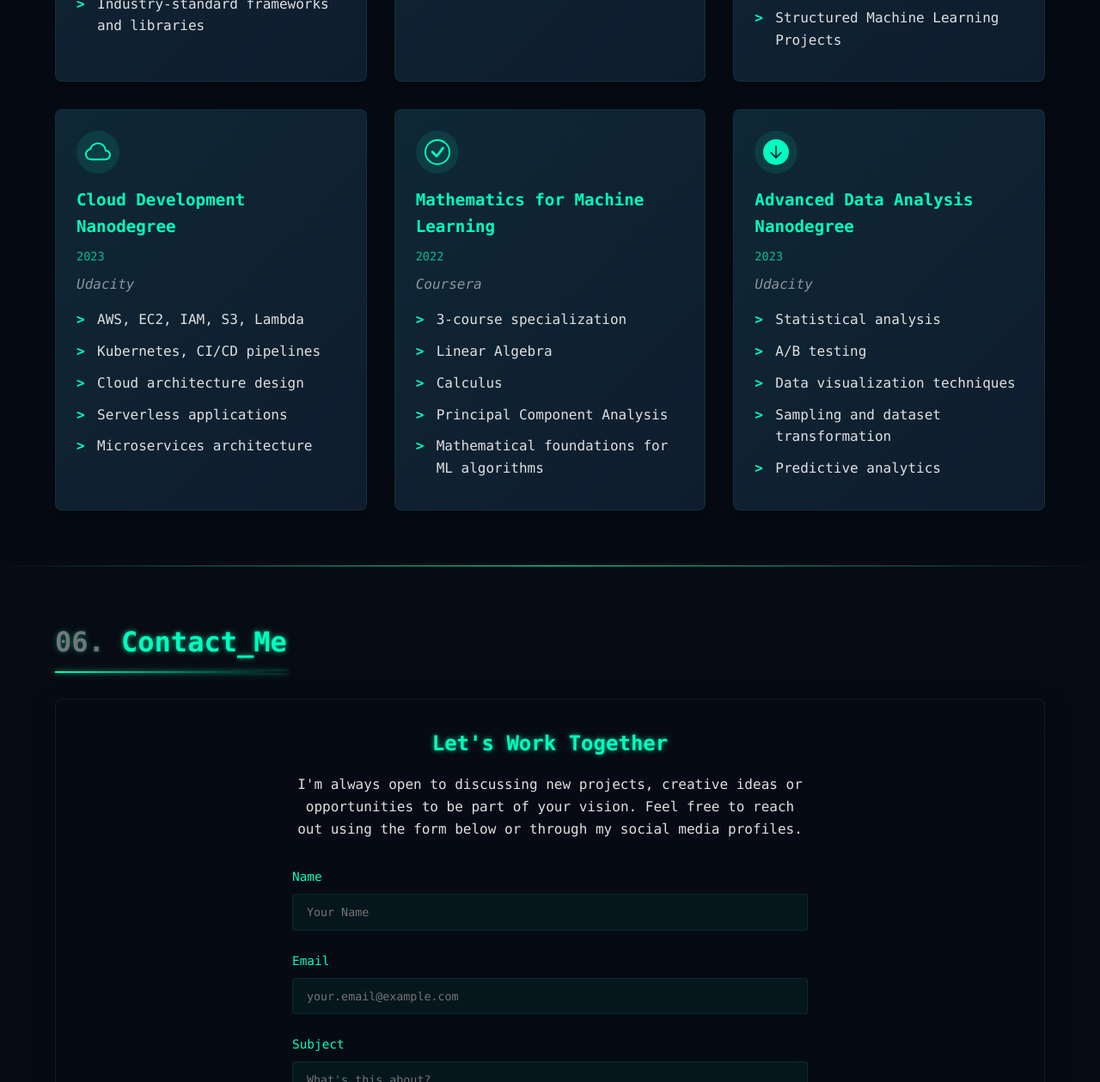
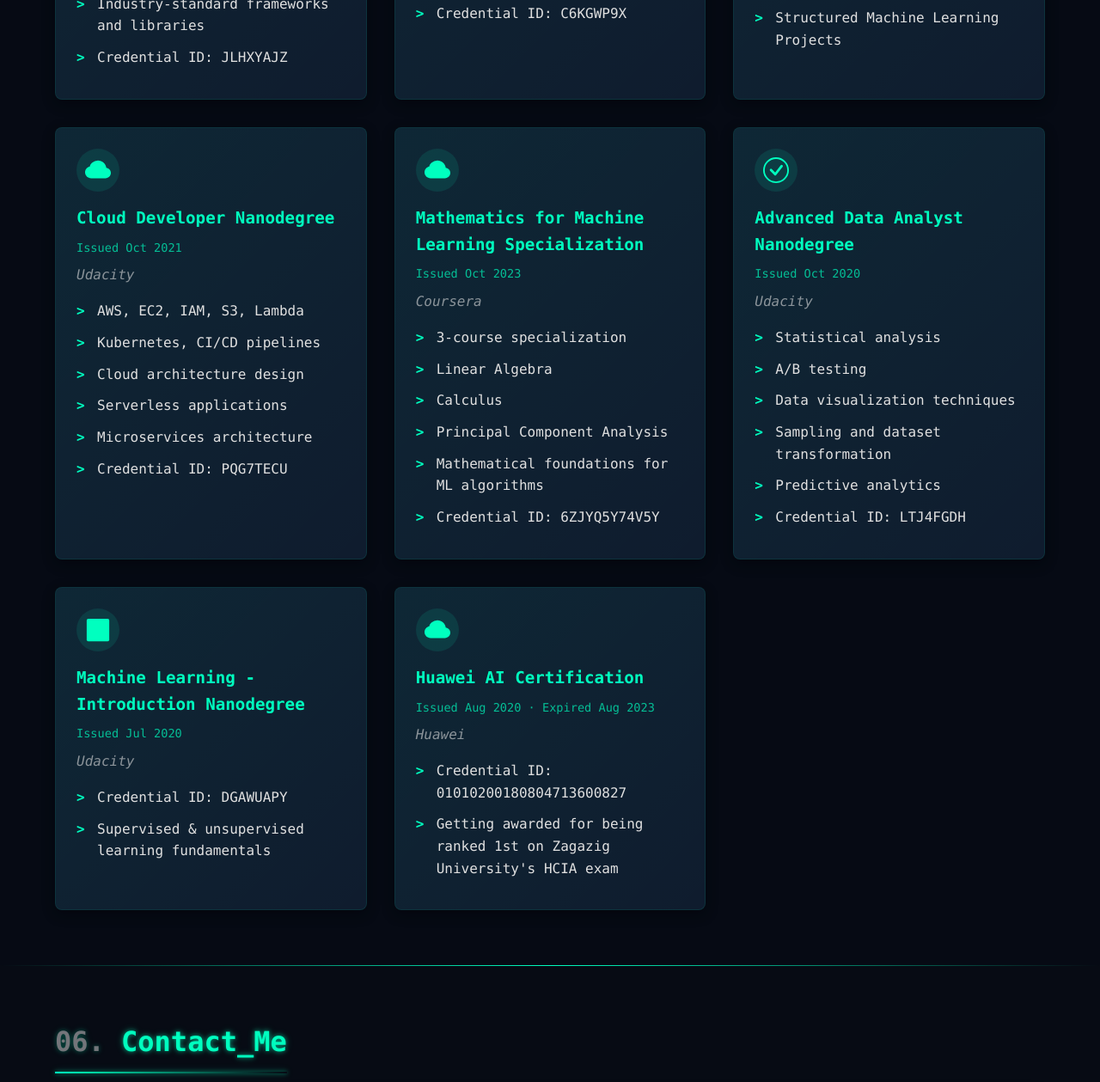
Before and after one commit to mysterious588/mysterious588.github.io, a plain HTML site: page index.html in a window 1280 px wide. Shown: the part 6901-8160 px from the top of the page at 86% size. Drawn offline with Linux system fonts and the light colour scheme.

Commit message:
Update index.html

```diff
--- a/index.html
+++ b/index.html
@@ -2122,17 +2122,17 @@
                         <div class="education-school">Zagazig University</div>
                     </div>
                     <div class="education-item">
-                        <div class="education-year">2022</div>
+                        <div class="education-year">2929</div>
                         <div class="education-degree">Deep Learning Nanodegree</div>
                         <div class="education-school">Udacity (Bertelsmann Scholarship Recipient)</div>
                     </div>
                     <div class="education-item">
-                        <div class="education-year">2022</div>
+                        <div class="education-year">2020</div>
                         <div class="education-degree">Computer Vision Nanodegree</div>
                         <div class="education-school">Udacity</div>
                     </div>
                     <div class="education-item">
-                        <div class="education-year">2023</div>
+                        <div class="education-year">2021</div>
                         <div class="education-degree">Cloud Development Nanodegree</div>
                         <div class="education-school">Udacity</div>
                     </div>
@@ -2684,51 +2684,63 @@
         <div class="container">
             <h2 class="section-title"><span>05.</span> Certifications</h2>
             <div class="certificates-grid">
+
+                <!-- 1) Deep Learning Nanodegree (Udacity) -->
+                <!-- Originally dated 2022, now updated to Issued Aug 2020 with Credential ID -->
                 <div class="certificate-card">
                     <div class="certificate-logo">
-                        <svg xmlns="http://www.w3.org/2000/svg" width="24" height="24" fill="currentColor" viewBox="0 0 16 16">
+                        <svg xmlns="http://www.w3.org/2000/svg" width="24" height="24" fill="currentColor"
+                             viewBox="0 0 16 16">
                             <path d="M8.211 2.047a.5.5 0 0 0-.422 0l-7.5 3.5a.5.5 0 0 0 .025.917l7.5 3a.5.5 0 0 0 .372 0L14 7.14V13a1 1 0 0 0-1 1v2h3v-2a1 1 0 0 0-1-1V6.739l.686-.275a.5.5 0 0 0 .025-.917l-7.5-3.5Z"/>
                             <path d="M4.176 9.032a.5.5 0 0 0-.656.327l-.5 1.7a.5.5 0 0 0 .294.605l4.5 1.8a.5.5 0 0 0 .372 0l4.5-1.8a.5.5 0 0 0 .294-.605l-.5-1.7a.5.5 0 0 0-.656-.327L8 10.466 4.176 9.032Z"/>
                         </svg>
                     </div>
                     <h3>Deep Learning Nanodegree</h3>
-                    <div class="certificate-date">2022</div>
+                    <div class="certificate-date">Issued Aug 2020</div>
                     <p>Udacity</p>
                     <ul>
                         <li>Won Bertelsmann scholarship (Top 300 of 15,000 students)</li>
                         <li>Neural Networks, CNN, RNN, GAN</li>
                         <li>Deep Learning models implementation</li>
                         <li>Industry-standard frameworks and libraries</li>
+                        <li>Credential ID: JLHXYAJZ</li>
                     </ul>
                 </div>
 
+                <!-- 2) Computer Vision Nanodegree (Udacity) -->
+                <!-- Originally dated 2022, now updated to Issued Jun 2020 with Credential ID -->
                 <div class="certificate-card">
                     <div class="certificate-logo">
-                        <svg xmlns="http://www.w3.org/2000/svg" width="24" height="24" fill="currentColor" viewBox="0 0 16 16">
+                        <svg xmlns="http://www.w3.org/2000/svg" width="24" height="24" fill="currentColor"
+                             viewBox="0 0 16 16">
                             <path d="M10.5 8a2.5 2.5 0 1 1-5 0 2.5 2.5 0 0 1 5 0"/>
                             <path d="M0 8s3-5.5 8-5.5S16 8 16 8s-3 5.5-8 5.5S0 8 0 8m8 3.5a3.5 3.5 0 1 0 0-7 3.5 3.5 0 0 0 0 7"/>
                         </svg>
                     </div>
                     <h3>Computer Vision Nanodegree</h3>
-                    <div class="certificate-date">2022</div>
+                    <div class="certificate-date">Issued Jun 2020</div>
                     <p>Udacity</p>
                     <ul>
                         <li>Image captioning with CNN+LSTM</li>
                         <li>Facial key-point detection</li>
                         <li>Advanced computer vision techniques</li>
                         <li>Real-world CV applications</li>
+                        <li>Credential ID: C6KGWP9X</li>
                     </ul>
                 </div>
 
+                <!-- 3) Deep Learning Specialization (Coursera) -->
+                <!-- Originally dated 2023, now updated to Issued 2020 (per your listing) -->
                 <div class="certificate-card">
                     <div class="certificate-logo">
-                        <svg xmlns="http://www.w3.org/2000/svg" width="24" height="24" fill="currentColor" viewBox="0 0 16 16">
+                        <svg xmlns="http://www.w3.org/2000/svg" width="24" height="24" fill="currentColor"
+                             viewBox="0 0 16 16">
                             <path d="M14 1a1 1 0 0 1 1 1v12a1 1 0 0 1-1 1H2a1 1 0 0 1-1-1V2a1 1 0 0 1 1-1h12zM2 0a2 2 0 0 0-2 2v12a2 2 0 0 0 2 2h12a2 2 0 0 0 2-2V2a2 2 0 0 0-2-2H2z"/>
                             <path d="M6.854 4.646a.5.5 0 0 1 0 .708L4.207 8l2.647 2.646a.5.5 0 0 1-.708.708l-3-3a.5.5 0 0 1 0-.708l3-3a.5.5 0 0 1 .708 0zm2.292 0a.5.5 0 0 0 0 .708L11.793 8l-2.647 2.646a.5.5 0 0 0 .708.708l3-3a.5.5 0 0 0 0-.708l-3-3a.5.5 0 0 0-.708 0z"/>
                         </svg>
                     </div>
                     <h3>Deep Learning Specialization</h3>
-                    <div class="certificate-date">2023</div>
+                    <div class="certificate-date">Issued 2020</div>
                     <p>Coursera (Andrew NG)</p>
                     <ul>
                         <li>5-course specialization</li>
@@ -2736,17 +2748,23 @@
                         <li>Convolutional Networks</li>
                         <li>Sequence Models</li>
                         <li>Structured Machine Learning Projects</li>
+                        <!-- No single "credential ID" was provided in your text, so it's omitted here -->
                     </ul>
                 </div>
 
+                <!-- 4) Cloud Developer Nanodegree (Udacity) -->
+                <!-- Originally "Cloud Development Nanodegree" dated 2023, updated to "Issued Oct 2021", ID PQG7TECU -->
                 <div class="certificate-card">
                     <div class="certificate-logo">
-                        <svg xmlns="http://www.w3.org/2000/svg" width="24" height="24" fill="currentColor" viewBox="0 0 16 16">
-                            <path d="M4.406 3.342A5.53 5.53 0 0 1 8 2c2.69 0 4.923 2 5.166 4.579C14.758 6.804 16 8.137 16 9.773 16 11.569 14.502 13 12.687 13H3.781C1.708 13 0 11.366 0 9.318c0-1.763 1.266-3.223 2.942-3.593.143-.863.698-1.723 1.464-2.383zm.653.757c-.757.653-1.153 1.44-1.153 2.056v.448l-.445.049C2.064 6.805 1 7.952 1 9.318 1 10.785 2.23 12 3.781 12h8.906C13.98 12 15 10.988 15 9.773c0-1.216-1.02-2.228-2.313-2.228h-.5v-.5C12.188 4.825 10.328 3 8 3a4.53 4.53 0 0 0-2.941 1.1z"/>
+                        <svg xmlns="http://www.w3.org/2000/svg" width="24" height="24" fill="currentColor"
+                             viewBox="0 0 16 16">
+                            <path d="M4.406 3.342A5.53 5.53 0 0 1 8 2c2.69 0 4.923 2 5.166 4.579C14.758 6.804 16 8.137 16 9.773
+                                    16 11.569 14.502 13 12.687 13H3.781C1.708 13 0 11.366 0 9.318c0-1.763
+                                    1.266-3.223 2.942-3.593.143-.863.698-1.723 1.464-2.383z"/>
                         </svg>
                     </div>
-                    <h3>Cloud Development Nanodegree</h3>
-                    <div class="certificate-date">2023</div>
+                    <h3>Cloud Developer Nanodegree</h3>
+                    <div class="certificate-date">Issued Oct 2021</div>
                     <p>Udacity</p>
                     <ul>
                         <li>AWS, EC2, IAM, S3, Lambda</li>
@@ -2754,18 +2772,23 @@
                         <li>Cloud architecture design</li>
                         <li>Serverless applications</li>
                         <li>Microservices architecture</li>
+                        <li>Credential ID: PQG7TECU</li>
                     </ul>
                 </div>
 
+                <!-- 5) Mathematics for Machine Learning (Coursera) -->
+                <!-- Renamed to "Mathematics for Machine Learning Specialization", updated to Issued Oct 2023, ID 6ZJYQ5Y74V5Y -->
                 <div class="certificate-card">
                     <div class="certificate-logo">
-                        <svg xmlns="http://www.w3.org/2000/svg" width="24" height="24" fill="currentColor" viewBox="0 0 16 16">
-                            <path d="M8 15A7 7 0 1 1 8 1a7 7 0 0 1 0 14zm0 1A8 8 0 1 0 8 0a8 8 0 0 0 0 16z"/>
-                            <path d="M10.97 4.97a.235.235 0 0 0-.02.022L7.477 9.417 5.384 7.323a.75.75 0 0 0-1.06 1.06L6.97 11.03a.75.75 0 0 0 1.079-.02l3.992-4.99a.75.75 0 0 0-1.071-1.05z"/>
+                        <svg xmlns="http://www.w3.org/2000/svg" width="24" height="24" fill="currentColor"
+                             viewBox="0 0 16 16">
+                            <path d="M4.406 3.342A5.53 5.53 0 0 1 8 2c2.69 0 4.923 2 5.166 4.579C14.758 6.804 16 8.137 16 9.773
+                                    16 11.569 14.502 13 12.687 13H3.781C1.708 13 0 11.366 0 9.318c0-1.763
+                                    1.266-3.223 2.942-3.593.143-.863.698-1.723 1.464-2.383z"/>
                         </svg>
                     </div>
-                    <h3>Mathematics for Machine Learning</h3>
-                    <div class="certificate-date">2022</div>
+                    <h3>Mathematics for Machine Learning Specialization</h3>
+                    <div class="certificate-date">Issued Oct 2023</div>
                     <p>Coursera</p>
                     <ul>
                         <li>3-course specialization</li>
@@ -2773,17 +2796,24 @@
                         <li>Calculus</li>
                         <li>Principal Component Analysis</li>
                         <li>Mathematical foundations for ML algorithms</li>
+                        <li>Credential ID: 6ZJYQ5Y74V5Y</li>
                     </ul>
                 </div>
 
+                <!-- 6) Advanced Data Analysis Nanodegree (Udacity) -->
+                <!-- Renamed to "Advanced Data Analyst Nanodegree", updated to Issued Oct 2020, ID LTJ4FGDH -->
                 <div class="certificate-card">
                     <div class="certificate-logo">
-                        <svg xmlns="http://www.w3.org/2000/svg" width="24" height="24" fill="currentColor" viewBox="0 0 16 16">
-                            <path d="M16 8A8 8 0 1 1 0 8a8 8 0 0 1 16 0zM8.5 4.5a.5.5 0 0 0-1 0v5.793L5.354 8.146a.5.5 0 1 0-.708.708l3 3a.5.5 0 0 0 .708 0l3-3a.5.5 0 0 0-.708-.708L8.5 10.293V4.5z"/>
+                        <svg xmlns="http://www.w3.org/2000/svg" width="24" height="24" fill="currentColor"
+                             viewBox="0 0 16 16">
+                            <path d="M8 15A7 7 0 1 1 8 1a7 7 0 0 1 0 14zm0 1A8 8 0 1 0 8 0a8 8 0 0 0 0 16z"/>
+                            <path d="M10.97 4.97a.235.235 0 0 0-.02.022L7.477 9.417 5.384 7.323a.75.75
+                                    0 0 0-1.06 1.06L6.97 11.03a.75.75 0 0 0 1.079-.02l3.992-4.99a.75.75
+                                    0 0 0-1.071-1.05z"/>
                         </svg>
                     </div>
-                    <h3>Advanced Data Analysis Nanodegree</h3>
-                    <div class="certificate-date">2023</div>
+                    <h3>Advanced Data Analyst Nanodegree</h3>
+                    <div class="certificate-date">Issued Oct 2020</div>
                     <p>Udacity</p>
                     <ul>
                         <li>Statistical analysis</li>
@@ -2791,11 +2821,56 @@
                         <li>Data visualization techniques</li>
                         <li>Sampling and dataset transformation</li>
                         <li>Predictive analytics</li>
+                        <li>Credential ID: LTJ4FGDH</li>
                     </ul>
                 </div>
+
+                <!-- NEW #7) Machine Learning - Introduction Nanodegree (Udacity) -->
+                <!-- Not previously in your snippet at all -->
+                <div class="certificate-card">
+                    <div class="certificate-logo">
+                        <svg xmlns="http://www.w3.org/2000/svg" width="24" height="24" fill="currentColor"
+                             viewBox="0 0 16 16">
+                            <path d="M14 1a1 1 0 0 1 1 1v12a1 1 0 0 1-1 1H2a1 1 0 0 1-1-1V2a1 1
+                                    0 0 1 1-1h12z"/>
+                            <path d="M3 4.5a.5.5 0 0 1 .5-.5h5a.5.5 0 0 1 0 1h-5A.5.5
+                                    0 0 1 3 4.5z"/>
+                        </svg>
+                    </div>
+                    <h3>Machine Learning - Introduction Nanodegree</h3>
+                    <div class="certificate-date">Issued Jul 2020</div>
+                    <p>Udacity</p>
+                    <ul>
+                        <li>Credential ID: DGAWUAPY</li>
+                        <li>Supervised & unsupervised learning fundamentals</li>
+                    </ul>
+                </div>
+
+                <!-- NEW #8) Huawei AI Certification -->
+                <!-- Not previously in your snippet at all -->
+                <div class="certificate-card">
+                    <div class="certificate-logo">
+                        <svg xmlns="http://www.w3.org/2000/svg" width="24" height="24" fill="currentColor"
+                             viewBox="0 0 16 16">
+                            <path d="M4.406 3.342A5.53 5.53 0 0 1 8 2c2.69 0 4.923 2
+                                    5.166 4.579C14.758 6.804 16 8.137 16 9.773
+                                    16 11.569 14.502 13 12.687 13H3.781C1.708 13 0 11.366 0 9.318
+                                    c0-1.763 1.266-3.223 2.942-3.593.143-.863.698-1.723 1.464-2.383z"/>
+                        </svg>
+                    </div>
+                    <h3>Huawei AI Certification</h3>
+                    <div class="certificate-date">Issued Aug 2020 · Expired Aug 2023</div>
+                    <p>Huawei</p>
+                    <ul>
+                        <li>Credential ID: 01010200180804713600827</li>
+                        <li>Getting awarded for being ranked 1st on Zagazig University's HCIA exam</li>
+                    </ul>
+                </div>
+
             </div>
         </div>
     </section>
+
 
     <section id="contact" class="section">
         <div class="container">
```
